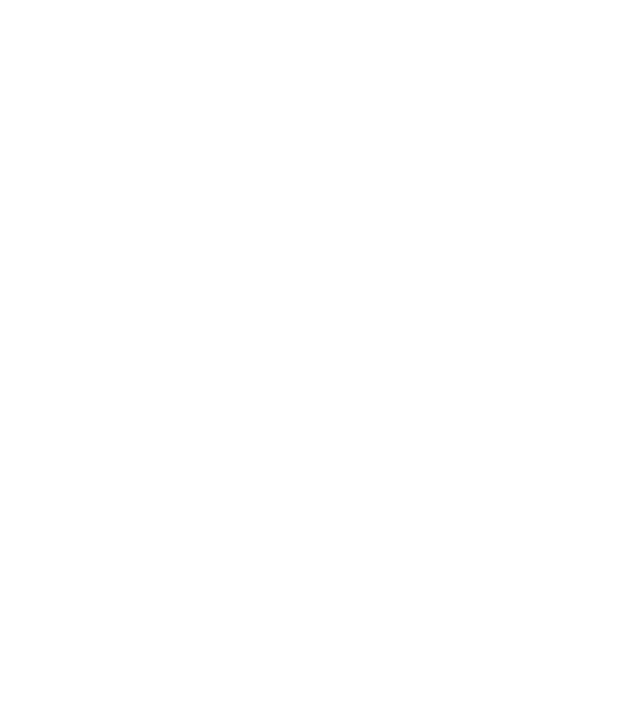
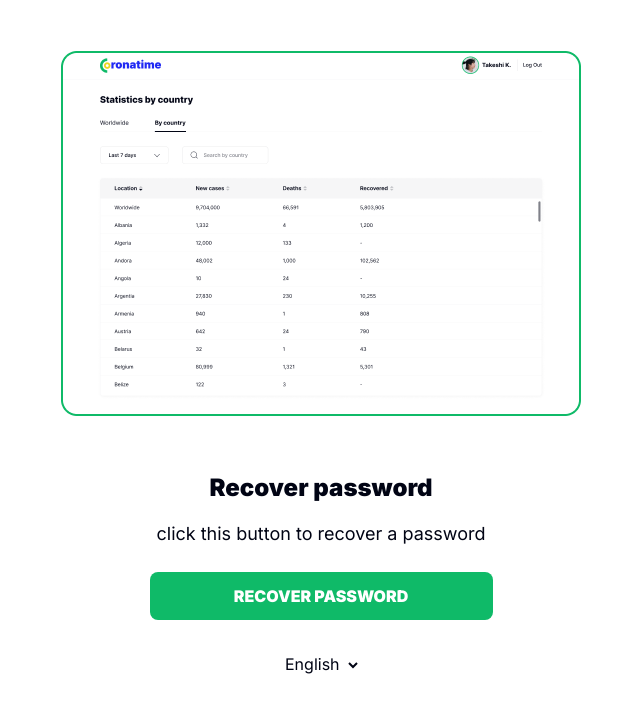
Before and after one commit to Saba-Var/Coronatime, a React (Create React App) app: page /Verify-password in a window 1280 px wide. Before the commit this address had no page. Shown: the top 712 px of the page, without its empty margins (319-959 px from the left). Built offline with nearby package versions, Linux system fonts and the light colour scheme.

Commit message:
feat: build verify password page

```diff
--- a/public/assets/locales/en/translation.json
+++ b/public/assets/locales/en/translation.json
@@ -48,5 +48,8 @@
   "Search by country": "Search by country",
   "Country not found!": "Country not found!",
   "RESET PASSWORD": "RESET PASSWORD",
-  "Email Address": "Email address not found"
+  "Email Address": "Email address not found",
+  "Recover password": "Recover password",
+  "Click Password": "click this button to recover a password",
+  "RECOVER PASSWORD": "RECOVER PASSWORD"
 }
--- a/public/assets/locales/ge/translation.json
+++ b/public/assets/locales/ge/translation.json
@@ -48,5 +48,8 @@
   "Country not found!": "ქვეყანა ვერ მოიძებნა",
   "RESET PASSWORD": "პაროლის შეცვლა",
   "Email Address": "ელ-ფოსტა ვერ მოიძებნა",
-  "New cases": "ახალი შემთხვევა"
+  "New cases": "ახალი შემთხვევა",
+  "Recover password": "პაროლის შეცვლა",
+  "Click Password": "დააჭირეთ ღილაკს რათა შეცვალოთ პაროლი",
+  "RECOVER PASSWORD": "პაროლის შეცვლა"
 }
--- a/src/App.tsx
+++ b/src/App.tsx
@@ -4,6 +4,7 @@
   RecoveryPassword1,
   ConfirmationEmail,
   ConfirmedEmail,
+  VerifyPassword,
   VerifyEmail,
   Dashboard,
   Worldwide,
@@ -22,6 +23,7 @@
         <Route path='/Sign-up' element={<Signup />} />
         <Route path='/' element={<Login setUser={setUser} />} />
         <Route path='/Verify-email' element={<VerifyEmail />} />
+        <Route path='/Verify-password' element={<VerifyPassword />} />
         <Route path='/Confirmation-email' element={<ConfirmationEmail />} />
         <Route path='/Confirmed-email' element={<ConfirmedEmail />} />
         <Route
--- a/src/pages/RecoveryPassword1/RecoveryPassword1.tsx
+++ b/src/pages/RecoveryPassword1/RecoveryPassword1.tsx
@@ -37,7 +37,7 @@
       },
       data: JSON.stringify({
         email: watch().Email,
-        backlink: 'http://localhost:3000',
+        backlink: 'http://localhost:3000/Verify-password',
       }),
     })
       .then((res) => {
--- /dev/null
+++ b/src/pages/VerifyPassword/VerifyPassword.tsx
@@ -0,0 +1,34 @@
+import { useSearchParams } from 'react-router-dom'
+import { useNavigate } from 'react-router-dom'
+import { useTranslation } from 'react-i18next'
+import { ConfirmText } from 'components'
+import { Language } from 'components'
+import { GreenBtn } from 'components'
+import { useState } from 'react'
+
+const VerifyPassword = () => {
+  const [searchParams] = useSearchParams()
+  const [showForm, setShowForm] = useState(false)
+  const hash = searchParams.get('hash')
+  const navigate = useNavigate()
+  const { t } = useTranslation()
+  // e6e698117fa891cf56ab5df5cd69c8b0084cb7ba27f6cebdda7ac6686bf56af1ac0af5e5c48b24525ee4402c8642cd23
+
+  const onclickHandler = () => {
+    setShowForm(true)
+    navigate('/New-Password')
+  }
+  return (
+    <>
+      <ConfirmText title={t('Recover password')} action={t('Click Password')} />
+      <div className='w-[343px] md:w-[392] flex justify-center mx-auto'>
+        <GreenBtn text={t('RECOVER PASSWORD')} onClick={onclickHandler} />
+      </div>
+      <div className='flex justify-center mt-8'>
+        <Language />
+      </div>
+    </>
+  )
+}
+
+export default VerifyPassword
--- /dev/null
+++ b/src/pages/VerifyPassword/index.js
@@ -0,0 +1 @@
+export { default } from './VerifyPassword'
--- a/src/pages/index.js
+++ b/src/pages/index.js
@@ -1,6 +1,7 @@
 export { default as ConfirmationEmail } from './ConfirmationEmail'
 export { default as RecoveryPassword1 } from './RecoveryPassword1'
 export { default as ConfirmedEmail } from './ConfirmedEmail'
+export { default as VerifyPassword } from './VerifyPassword'
 export { default as VerifyEmail } from './VerifyEmail'
 export { default as Dashboard } from './Dashboard'
 export { default as Worldwide } from './Worldwide'
```
